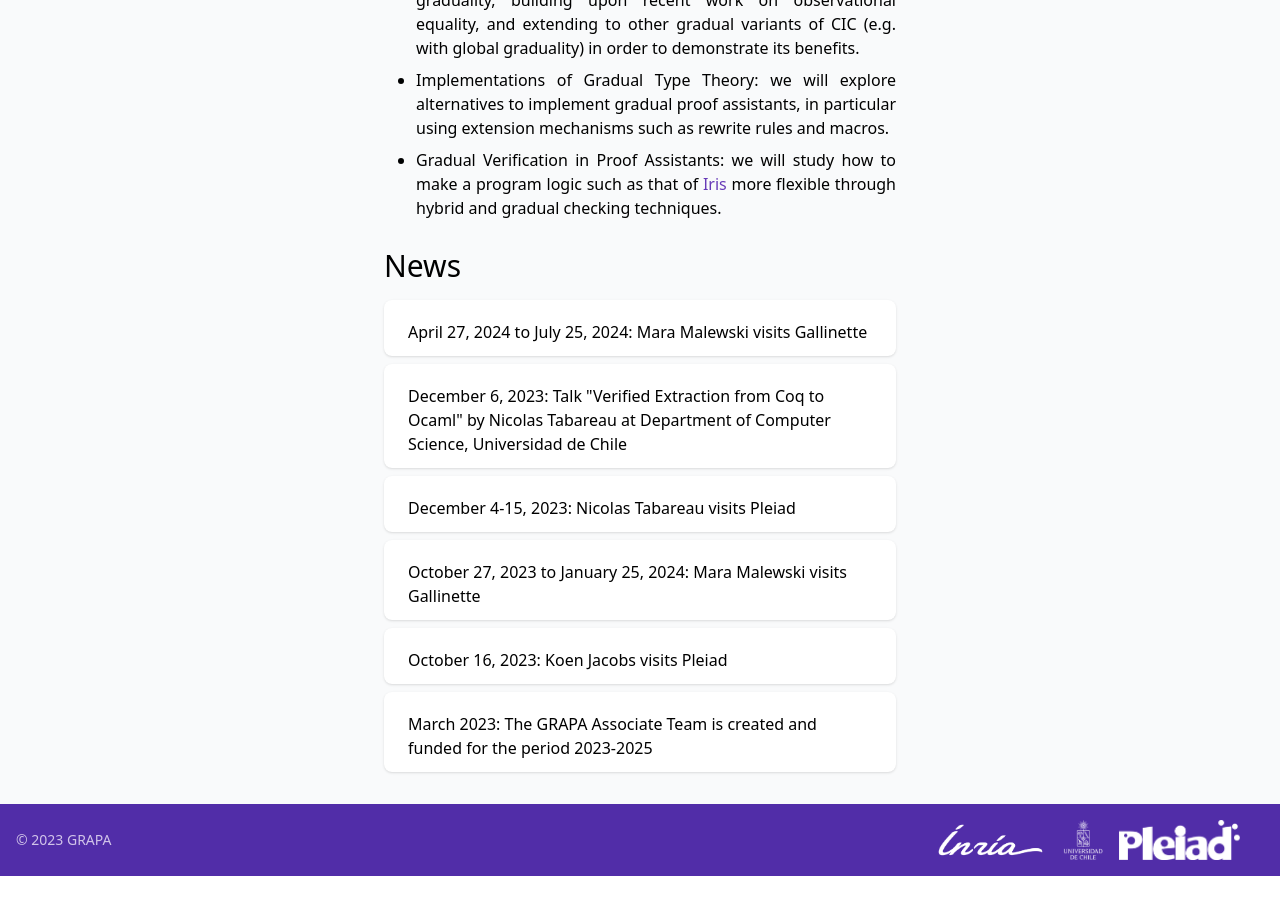
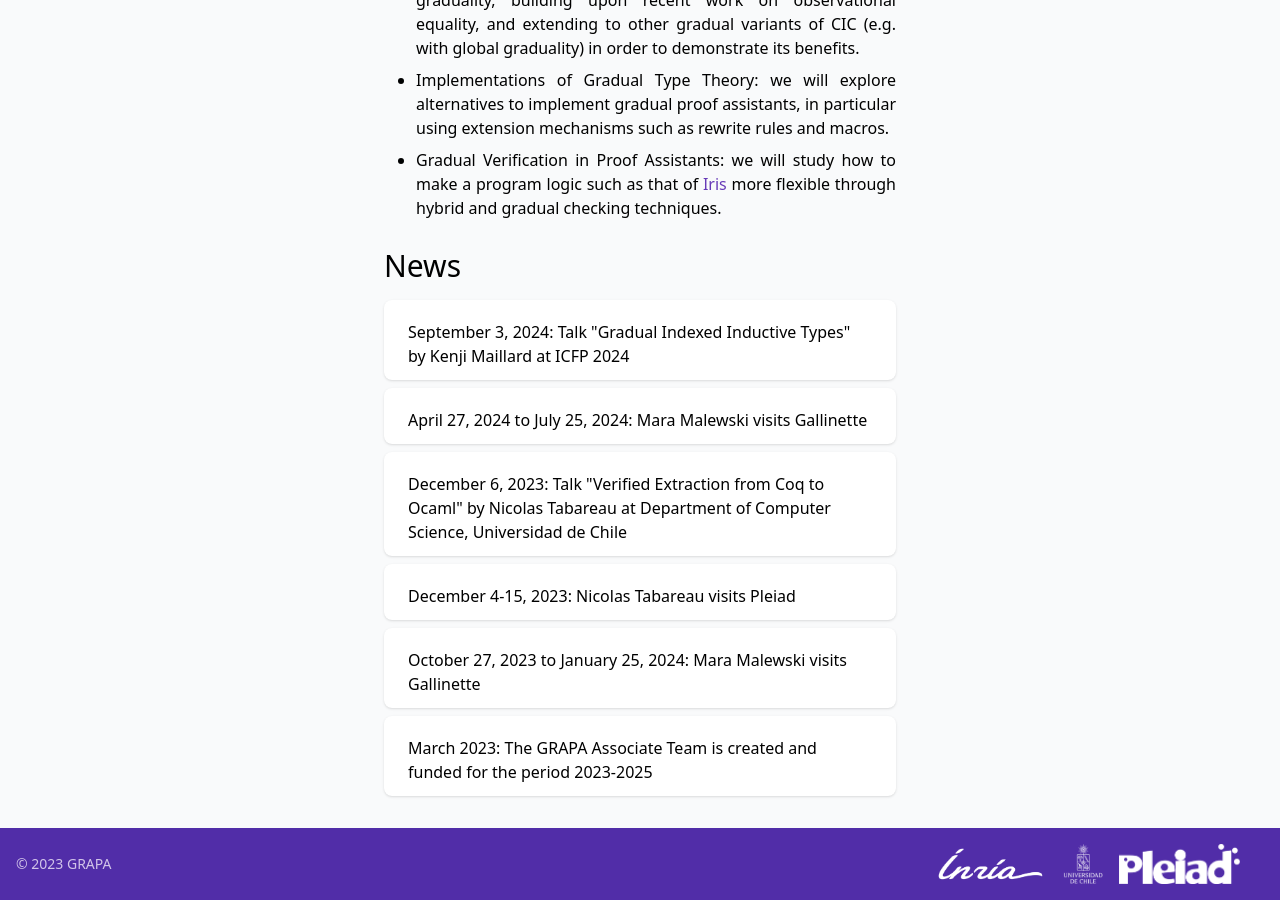
Before and after one commit to pleiad/grapa-website, a Jekyll site: the page built from index.html, in a window 1280 px wide and 900 px high, scrolled down 828 px. Built offline with Jekyll 4.4.1, drawn with Linux system fonts in a browser that asks for light colours; nearby versions of some CDN libraries; some web fonts are replaced; before the commit the page ends 1704 px from its top, so only the background shows below that.

Commit message:
Add Punk talk at ICFP'24

```diff
--- a/_data/talks.yml
+++ b/_data/talks.yml
@@ -1,3 +1,9 @@
+- title: "Gradual Indexed Inductive Types"
+  url: "https://www.youtube.com/live/jm5D_5RcagA?si=rP0xwtRGCFonBgaT&t=18983"
+  speaker: "Kenji Maillard"
+  location: "ICFP 2024"
+  start_date: 2024-09-03
+
 - title: "Verified Extraction from Coq to Ocaml"
   url: "https://comunicaciones.dcc.uchile.cl/events/312-charla-verified-extraction-from-coq-to-ocaml/"
   speaker: "Nicolas Tabareau"
```
